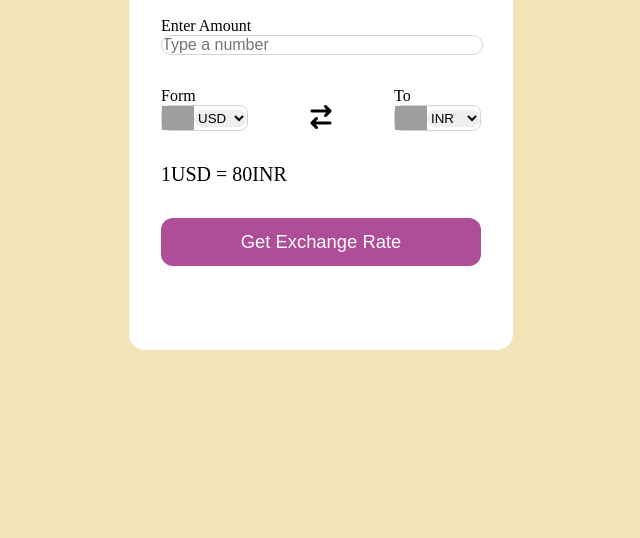
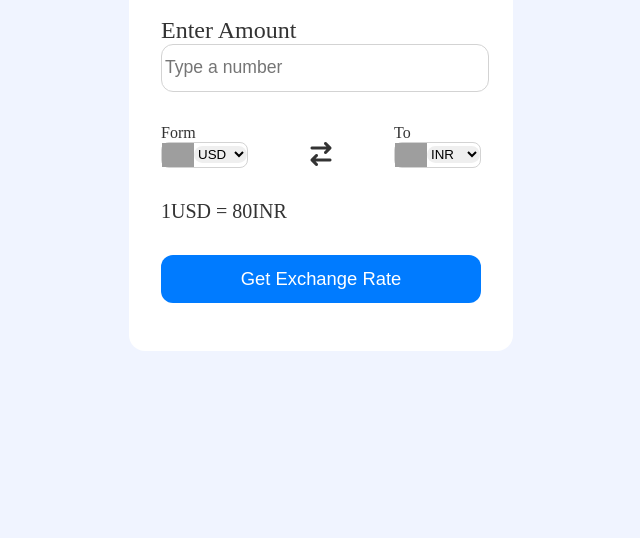
Before and after one commit to iamaaadddity7977/curruncy-convertor, a plain HTML site: page index.html in a window 1280 px wide. Shown: the part 262-800 px from the top of the page, without its empty margins (319-959 px from the left). Drawn offline with Linux system fonts and the light colour scheme; grey boxes are pictures that could not be loaded.

Commit message:
Changes in project

```diff
--- a/index.html
+++ b/index.html
@@ -16,7 +16,7 @@
         <h2>Currency Convertor</h2>
         <form>
             <div class="amount">
-                <p>Enter Amount</p>
+                <p class="tag">Enter Amount</p>
                 <input type="text" id="numberInput" placeholder="Type a number"/>
                 <p id="error-message">Please type a number.</p>
                 <!-- <input value="1" type="text" /> -->
--- a/style.css
+++ b/style.css
@@ -9,11 +9,13 @@ body{
     justify-content: center;
     align-items: center;
     min-height: 100vh;
-    background-color: #f4e4ba;
+    background-color: #f0f4ff ;
+    color:#333333;
+
 }
 
 .container {
-    background-color: #fff;
+    background-color: #ffffff;
     padding: 2rem;
     border-radius: 1rem;
     min-height: 45vh;
@@ -73,13 +75,26 @@ form input {
 
 form button{
     height: 3rem;
-    background-color: #af4d98;
+    background-color: #007bff;
     color: #fff;
     font-size: 1.15rem;
     cursor: pointer;
+}
+form button:hover{
+    background-color:#e91e63;
 }
 
 #error-message {
     color: red;
     display: none;
 }
+
+#numberInput{
+        width: 100wh;
+        height: 5vh;
+        padding: 3px;
+        font-size: 110%;
+}
+.tag{
+    font-size: 150%;
+}
```
Also changed, not shown: script.js (+3 -60 lines).
